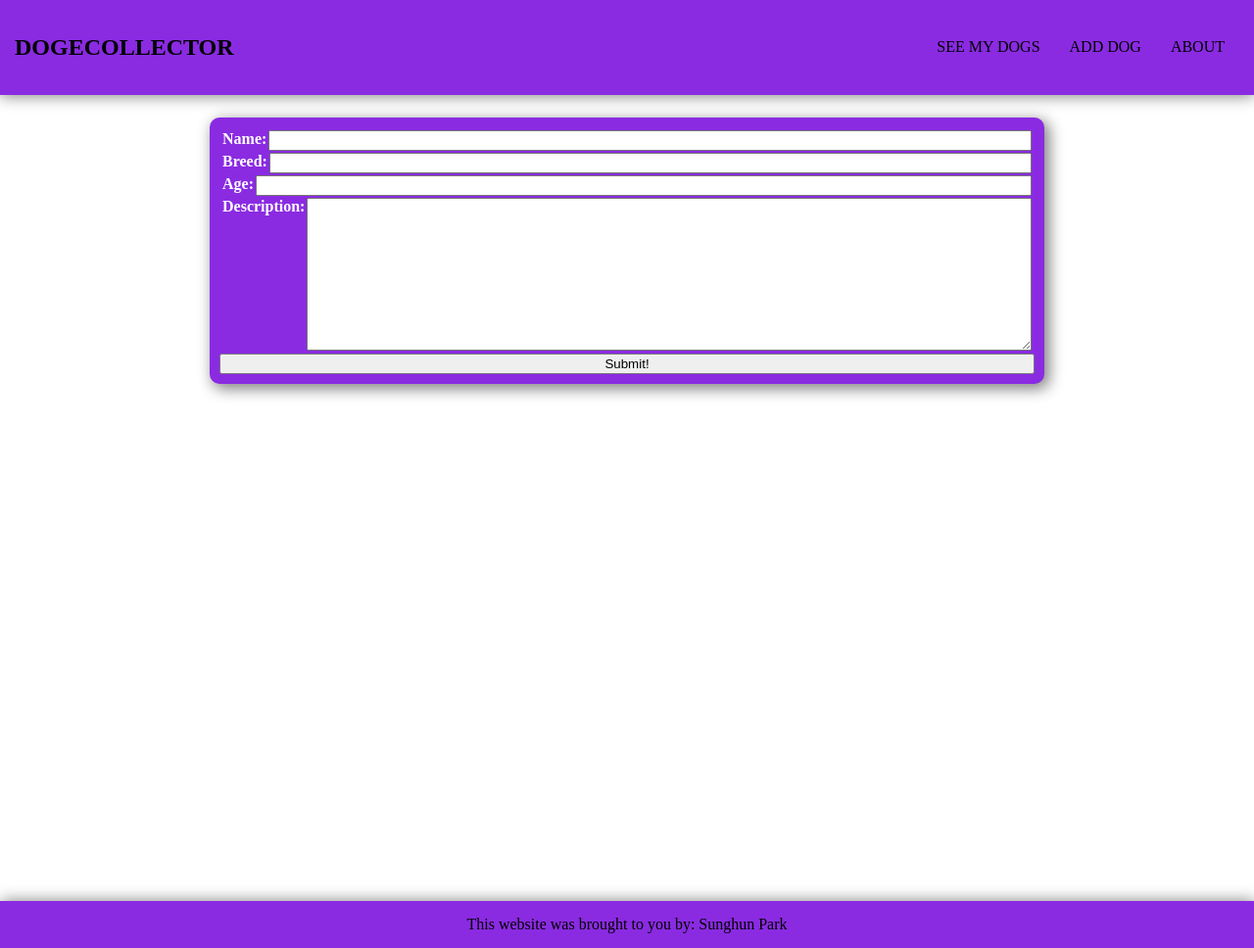
After one commit to SunghunP/dogecollector, a Django app: page /dogs/create/ in a window 1280 px wide. The commit adds this page. Shown: the whole page at 98% size. Run offline with Django 4.2, Linux system fonts and the light colour scheme.

Commit message:
Add in form to create a new dog

```diff
--- a/main_app/static/css/style.css
+++ b/main_app/static/css/style.css
@@ -1,4 +1,8 @@
 /* framework structure */
+:root {
+  --primary-c: #8a2be2;
+  --hover-c: #7401df;
+}
 
 html, body {
   height: 100%;
@@ -7,6 +11,11 @@ html, body {
 
 .flex {
   display: flex;
+}
+
+.flex-col {
+  display: flex;
+  flex-direction: column;
 }
 
 /* Header, Footer, Nav bar  */
@@ -20,7 +29,7 @@ footer {
 }
 
 header, footer {
-  background-color: #8a2be2;
+  background-color: var(--primary-c);
   padding: 15px;
   width: auto;
 }
@@ -60,7 +69,7 @@ li.nav-bar-item {
 }
 
 .nav-bar-item:hover {
-  background-color: #7401df;
+  background-color: var(--hover-c);
   color: #ffffff;
 }
 
@@ -109,3 +118,21 @@ main h1 {
   text-decoration: none;
   color: black;
 }
+
+/* Form, table-form */
+form.dog-create {
+  background-color: var(--primary-c);
+}
+
+table.dog-create {
+  color: #ffffff;
+}
+
+table.dog-create tr, table.dog-create tr td {
+  display: flex;
+}
+
+
+table.dog-create tr td, table.dog-create tr td input, table.dog-create tr td textarea{
+  flex: 1 0 10px;
+}
--- a/main_app/templates/base.html
+++ b/main_app/templates/base.html
@@ -15,7 +15,8 @@
       <nav class="nav flex">
         <a href="/"><h2>DOGECOLLECTOR</h2></a>
         <ul class="flex">
-          <li class="nav-bar-item"><a href="{% url 'dogs_index' %}" class="nav-link">DOGS</a></li>
+          <li class="nav-bar-item"><a href="{% url 'dogs_index' %}" class="nav-link">SEE MY DOGS</a></li>
+          <li class="nav-bar-item"><a href="{% url 'dogs_create' %}" class="nav-link">ADD DOG</a></li>
           <li class="nav-bar-item"><a href="{% url 'about' %}" class="nav-link">ABOUT</a></li>
         </ul>
       </nav>
--- /dev/null
+++ b/main_app/templates/main_app/dog_form.html
@@ -0,0 +1,11 @@
+{% extends 'base.html' %}
+
+{% block content %}
+  <form action="" method="post" class="card flex-col dog-create">
+    {% csrf_token %}
+    <table class="dog-create table-form">
+      {{ form.as_table }}
+    </table>
+    <input type="submit" value="Submit!" class="btn">
+  </form>
+{% endblock %}
--- a/main_app/urls.py
+++ b/main_app/urls.py
@@ -6,4 +6,5 @@ urlpatterns= [
 	path('about/', views.about, name='about'),
 	path('dogs/', views.dogs_index, name='dogs_index'),
 	path('dogs/<int:dog_id>', views.dogs_detail, name='detail'),
+	path('dogs/create/', views.DogCreate.as_view(), name='dogs_create')
 ]
--- a/main_app/views.py
+++ b/main_app/views.py
@@ -1,4 +1,6 @@
 from django.shortcuts import render
+from django.views.generic import ListView
+from django.views.generic.edit import CreateView
 from .models import Dog
 
 # Create your views here.
@@ -15,3 +17,7 @@ def dogs_index(request):
 def dogs_detail(request, dog_id):
   dog = Dog.objects.get(id=dog_id)
   return render(request, 'dogs/detail.html', {'dog':dog})
+
+class DogCreate(CreateView):
+  model = Dog
+  fields = ['name', 'breed', 'age', 'description']
```
